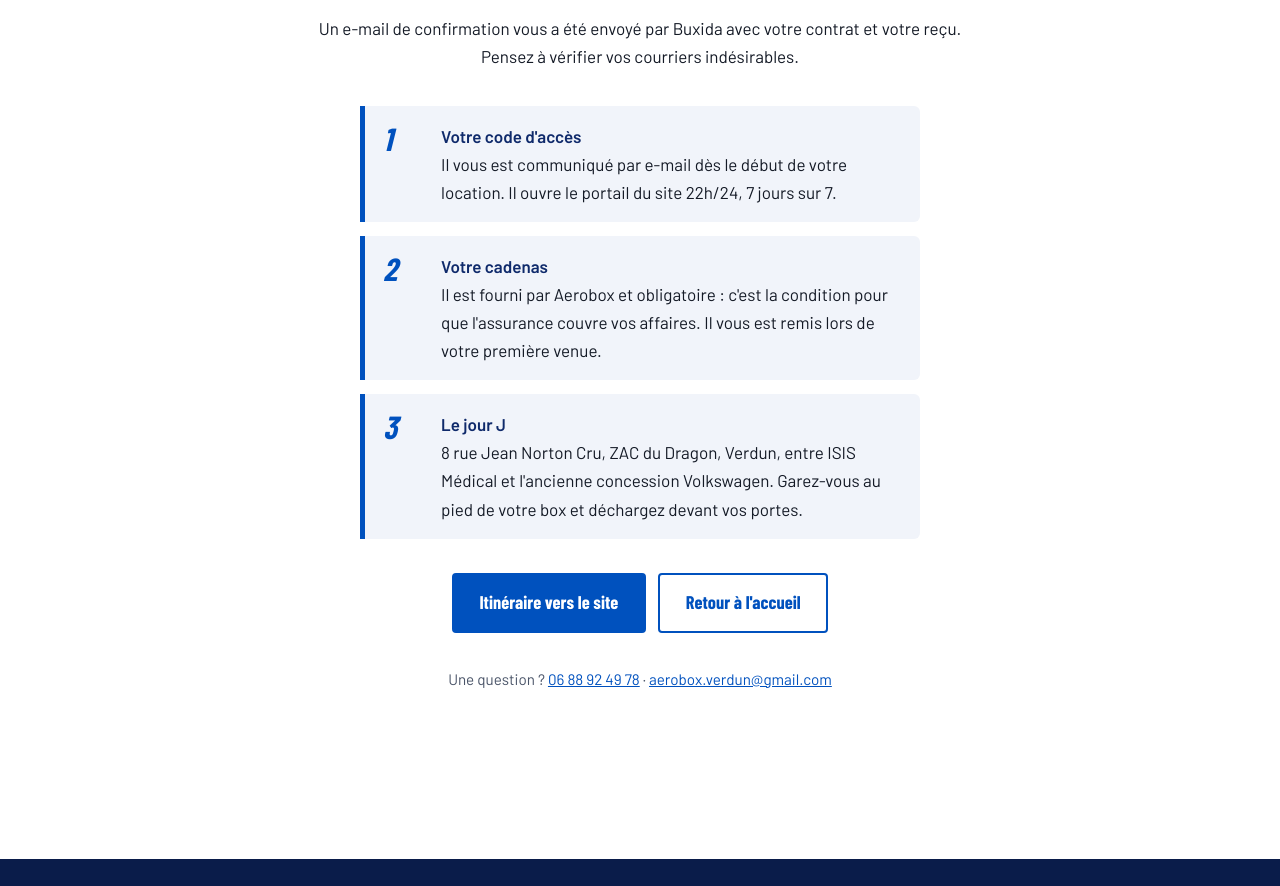
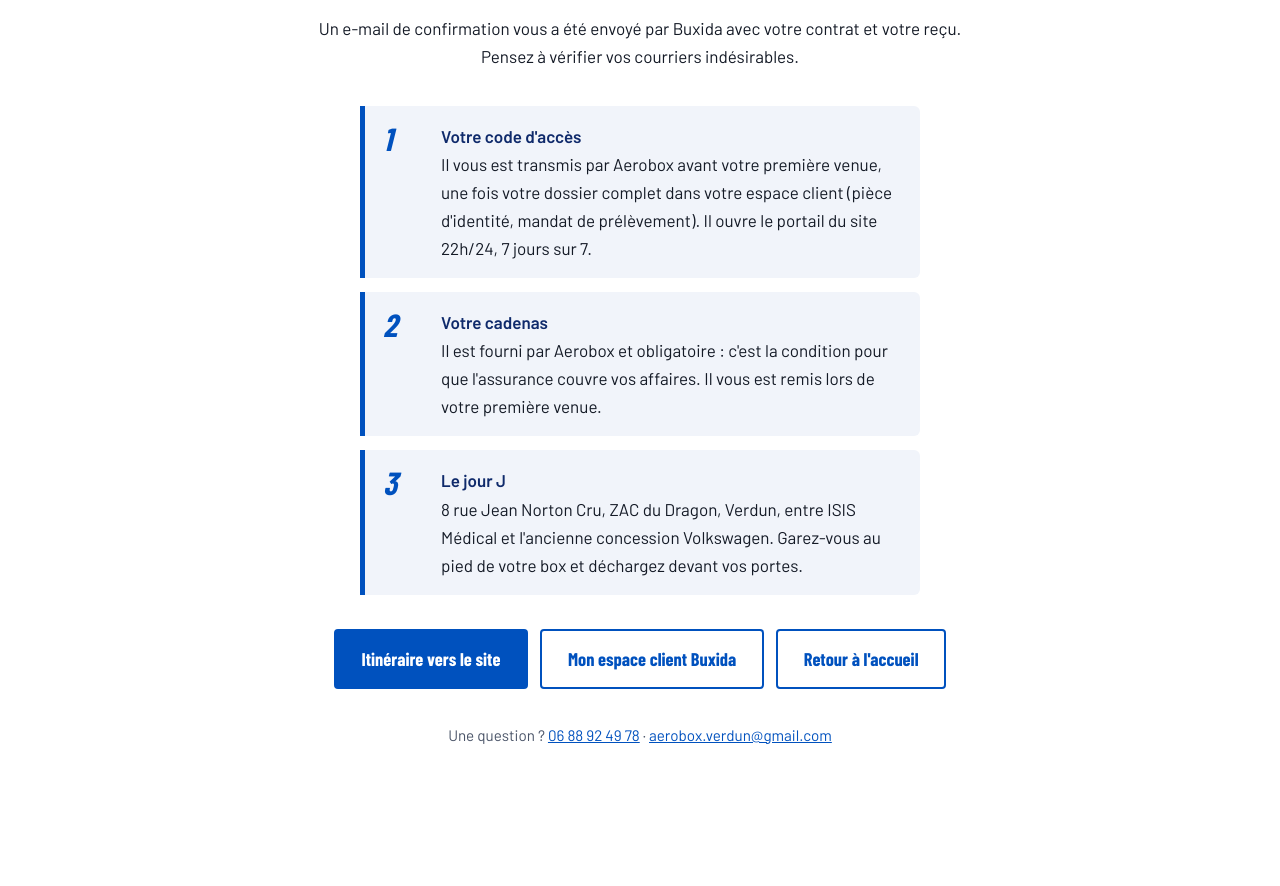
Before and after one commit to lrcars06-blip/aeroboxxverdun, a plain HTML site: page confirmation.html in a window 1280 px wide. Shown: the part 396-1282 px from the top of the page. Drawn offline with nearby package versions, Linux system fonts and the light colour scheme; a web font is replaced by a local one.

Commit message:
Retour paiement vers confirmation + page de confirmation
index.html : apres un paiement de caution reussi (retour Stripe/Buxida), redirection vers confirmation.html. confirmation.html : texte du code d'acces mis a jour, bouton espace client Buxida active.  Co-Authored-By: Claude Fable 5.2 <noreply@anthropic.com>  Claude-Session: https://claude.ai/code/session_01JTwDirPAwY9xV3j1FZ95ya

```diff
--- a/confirmation.html
+++ b/confirmation.html
@@ -75,7 +75,7 @@ main{padding:clamp(40px,6vw,72px) 0}
     <p>Un e-mail de confirmation vous a été envoyé par Buxida avec votre contrat et votre reçu. Pensez à vérifier vos courriers indésirables.</p>
 
     <div class="steps">
-      <div class="step"><span class="n">1</span><div><b>Votre code d'accès</b>Il vous est communiqué par e-mail dès le début de votre location. Il ouvre le portail du site 22h/24, 7 jours sur 7.</div></div>
+      <div class="step"><span class="n">1</span><div><b>Votre code d'accès</b>Il vous est transmis par Aerobox avant votre première venue, une fois votre dossier complet dans votre espace client (pièce d'identité, mandat de prélèvement). Il ouvre le portail du site 22h/24, 7 jours sur 7.</div></div>
       <div class="step"><span class="n">2</span><div><b>Votre cadenas</b>Il est fourni par Aerobox et obligatoire : c'est la condition pour que l'assurance couvre vos affaires. Il vous est remis lors de votre première venue.</div></div>
       <div class="step"><span class="n">3</span><div><b>Le jour J</b>8 rue Jean Norton Cru, ZAC du Dragon, Verdun, entre ISIS Médical et l'ancienne concession Volkswagen. Garez-vous au pied de votre box et déchargez devant vos portes.</div></div>
     </div>
@@ -97,7 +97,7 @@ main{padding:clamp(40px,6vw,72px) 0}
 <script>
 // Réglages : lien de l'espace client Buxida (laisser vide pour masquer le bouton),
 // et nom du paramètre d'URL que Buxida ajoute au retour pour la référence de réservation (ex. "ref"), s'il existe.
-const CONFIRM = { espaceClientUrl: "", refParam: "ref" };
+const CONFIRM = { espaceClientUrl: "https://espaceclient.buxida.com/", refParam: "ref" };
 const q = new URLSearchParams(location.search);
 const ref = CONFIRM.refParam && q.get(CONFIRM.refParam);
 if (ref) { document.getElementById("refVal").textContent = ref.replace(/[<>]/g, ""); document.getElementById("ref").hidden = false; }
```
Also changed, not shown: index.html (+7 -0 lines).
